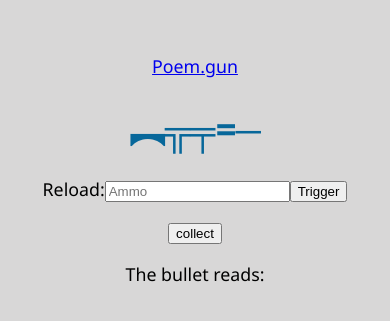
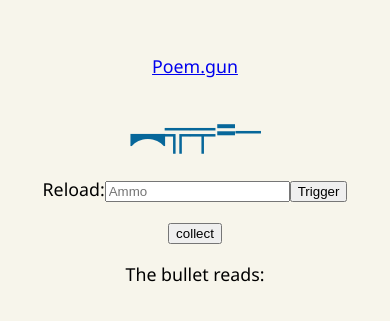
Before and after one commit to diutunis/diutunis.github.io, a React (Create React App) app: page / in a window 390 px wide. Shown: the part 243-564 px from the top of the page. Built offline with nearby package versions, Linux system fonts and the light colour scheme.

Commit message:
error message works + new style

```diff
--- a/src/App.css
+++ b/src/App.css
@@ -7,9 +7,9 @@
   pointer-events: none;
 }
 
-@media screen and (max-width: 576px) {
+@media screen and (min-width: 0px) {
   .App {
-    background-color: rgb(216, 215, 215);
+    background-color: rgb(247, 245, 235);
 
   }
   .shell {
@@ -46,6 +46,7 @@
   justify-content: center;
   font-size: calc(10px + 2vmin);
   font-family: 'Noto Sans', sans-serif;
+  margin: 1, auto;
 }
 
 .gun {
@@ -60,6 +61,11 @@
 
 } */
 
+.formshell{
+  display: grid;
+
+}
+
 .App-link {
   color: #61dafb;
 }
--- a/src/Components/Form.js
+++ b/src/Components/Form.js
@@ -13,6 +13,7 @@ function Form() {
   const [poemTitle, setPoemTitle] = useState([]);
   const [poemAuthor, setPoemAuthor] = useState(null);
   const [shell, setShell]= useState([]);
+  const [message, setMessage] = useState("")
 
 
   let updateSearchTerm = (event) => {
@@ -23,12 +24,21 @@ function Form() {
     event.preventDefault();
     fetch(`https://poetrydb.org//title/${searchTerm}/author,lines,title`)
       .then((response) => response.json()
-      .then((data) => {
+
+      .then((data) => {  if (data.reason) {
+        setMessage("Misfire!")
+      } else{
         setPoemTitle(data[0].title);
         setPoemAuthor(data[0].author);
         setPoemLines(data[0].lines);
+        console.log(data)
+        setMessage("")
 
-      }))
+   } })
+
+
+
+      )
 
 
 
@@ -39,6 +49,7 @@ function Form() {
   if (poemLines !== null) {
     poemDisplay = (
       <div>
+
         <p>{searchTerm}</p>
         <h3>{poemTitle}</h3>
         <h4>{poemAuthor}</h4>
@@ -51,6 +62,9 @@ function Form() {
   }
 
   return (
+<div className="formshell">
+
+
     <div className="form">
       <form onSubmit={handleSubmit}>
         <label>Reload:</label>
@@ -62,19 +76,25 @@ function Form() {
         />
         <input type="submit" value="Trigger" />
       </form>
+      <p className="errormessage" >
+      {message}
+
+      </p>
 
       <p className="poem">{poemDisplay}</p>
-    <div className="shell">
+
+</div>
+ <div className="shell">
+
 
         <ShellButton collectShell={()=>{
-          setShell([...shell," ", poemAuthor])
+          setShell([...shell," ", poemAuthor,"-", poemTitle])
         }
 
         }/>
       <Shells title={shell}/>
 
     </div>
-
     </div>
   );
 }
```
